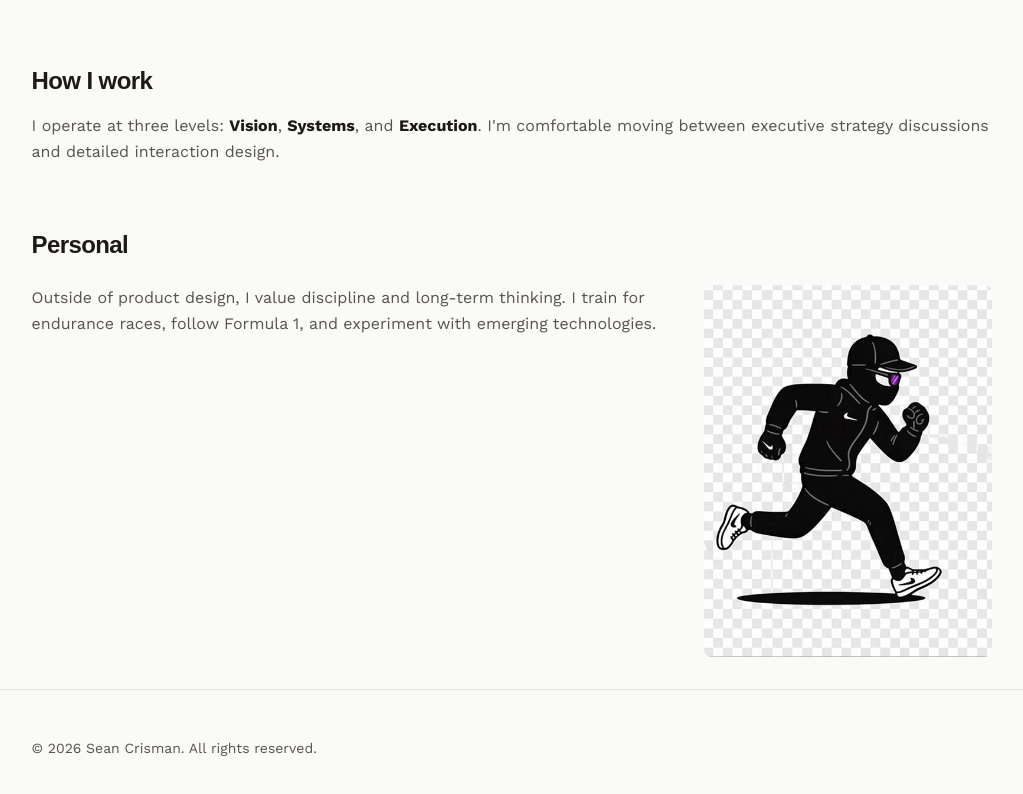
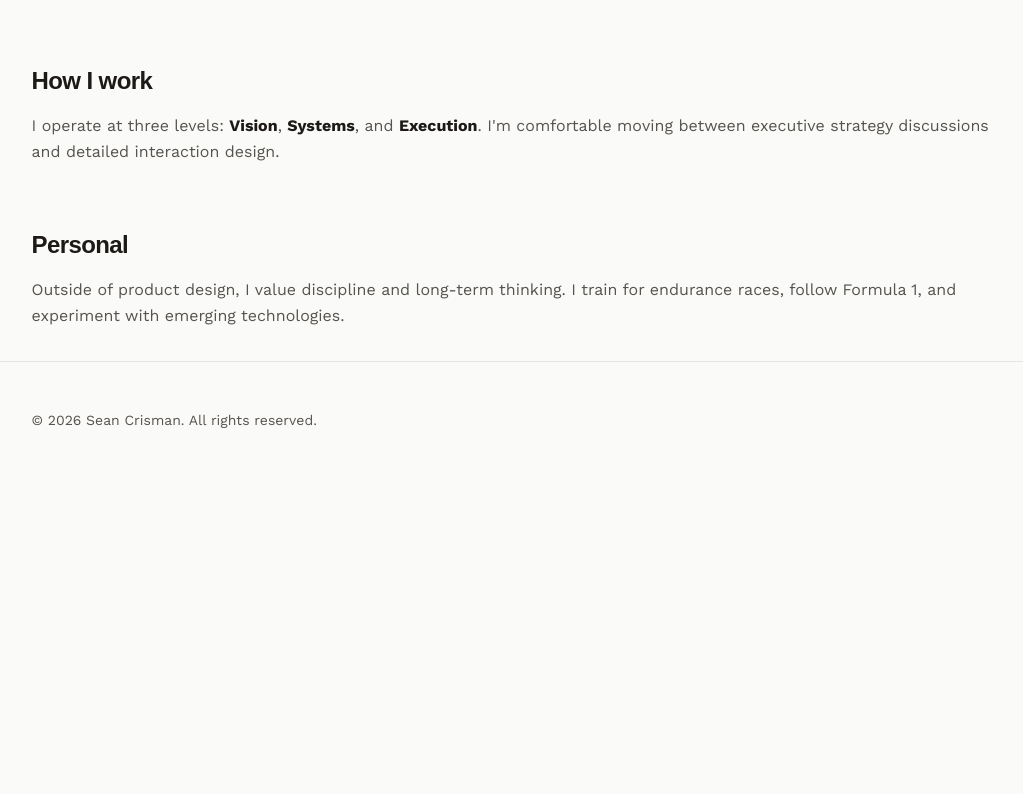
Before and after one commit to crismancodes/personalsite, a Next.js app: page /about in a window 1280 px wide. Shown: the part 941-1735 px from the top of the page, without its empty margins (121-1144 px from the left). After the commit the page ends 1419 px from the top, so only its background shows below. Built offline with nearby package versions, Linux system fonts and the light colour scheme; a web font is replaced by a local one.

Commit message:
Update AboutPage component: simplify personal description layout and remove running illustration image.

```diff
--- a/src/app/about/page.tsx
+++ b/src/app/about/page.tsx
@@ -86,22 +86,11 @@ export default function AboutPage() {
           <h2 className="font-serif text-2xl font-semibold tracking-tight">
             Personal
           </h2>
-          <div className="mt-6 flex flex-col gap-6 sm:flex-row sm:items-start sm:gap-8">
-            <p className="mt-0 min-w-0 flex-1 text-muted-foreground leading-relaxed">
-              Outside of product design, I value discipline and long-term
-              thinking. I train for endurance races, follow Formula 1, and
-              experiment with emerging technologies.
-            </p>
-            <figure className="w-full shrink-0 sm:w-72">
-              <Image
-                src="/images/running-illustration.png"
-                alt="Running illustration"
-                width={400}
-                height={400}
-                className="rounded-lg object-contain"
-              />
-            </figure>
-          </div>
+          <p className="mt-4 text-muted-foreground leading-relaxed">
+            Outside of product design, I value discipline and long-term
+            thinking. I train for endurance races, follow Formula 1, and
+            experiment with emerging technologies.
+          </p>
         </Container>
       </Section>
     </>
```
Also changed, not shown: public/images/running-illustration.png.
